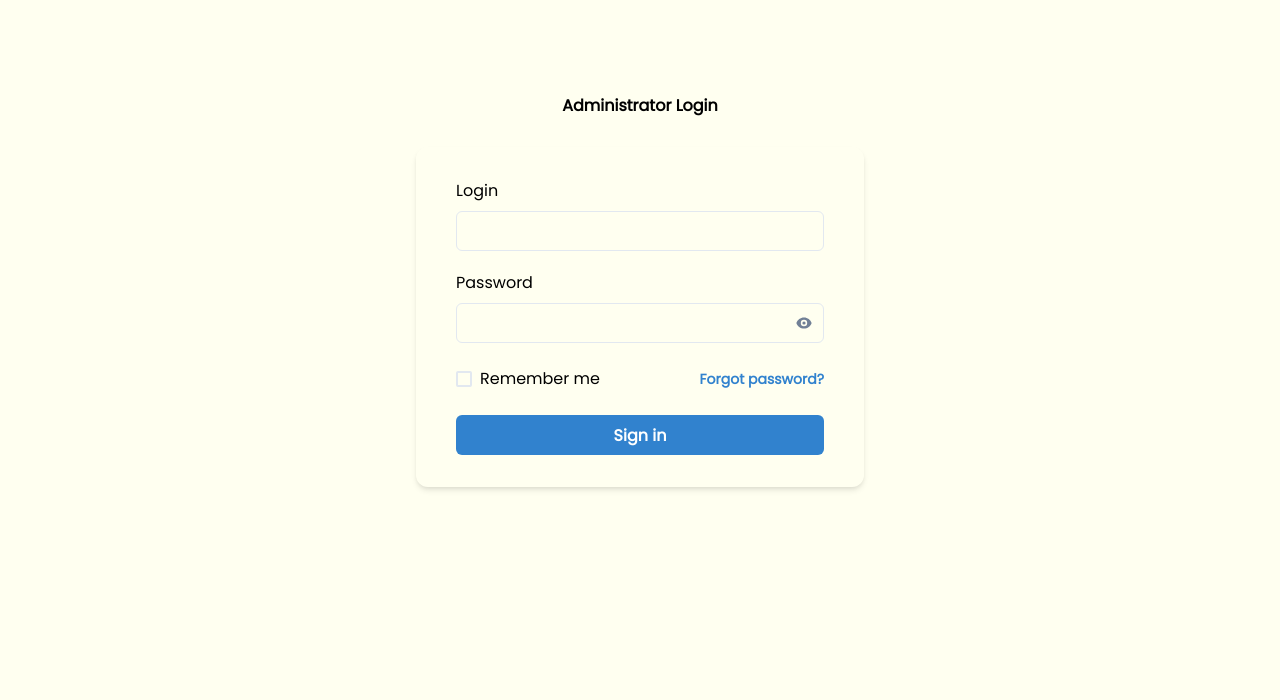
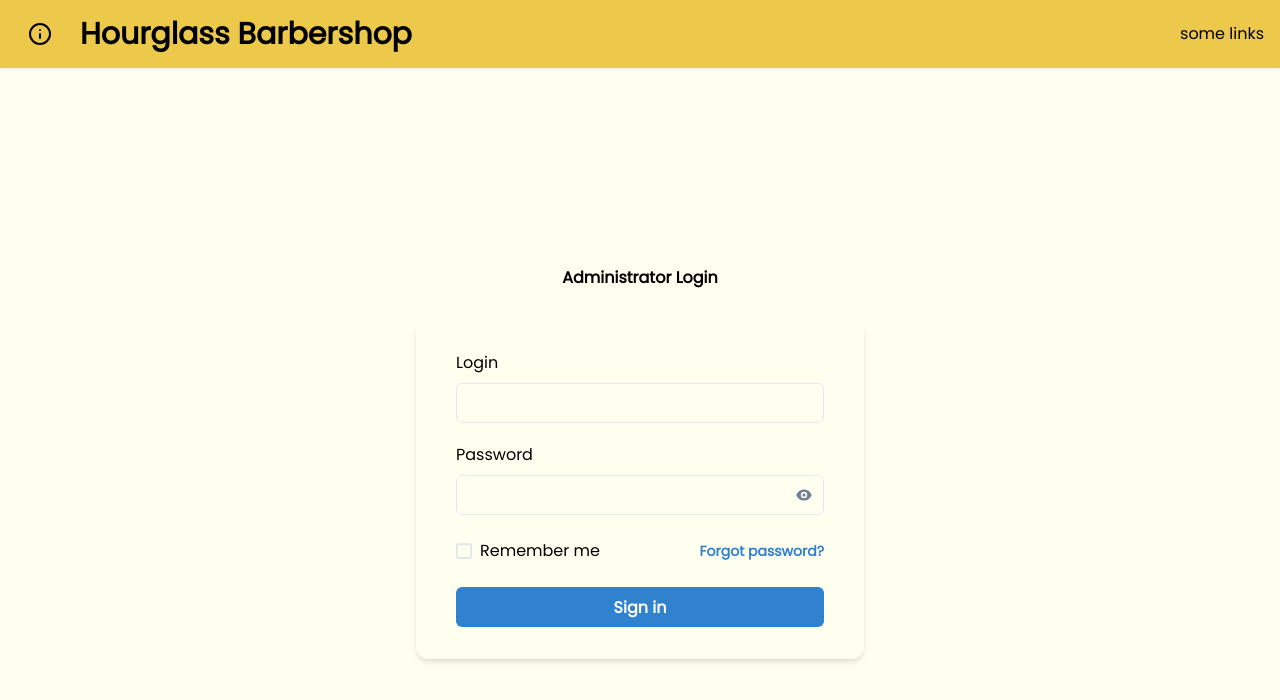
Before and after one commit to xxKeefer/barbershop-ui, a Next.js app: page /admin in a window 1280 px wide. Shown: the top 700 px of the page. Built offline with nearby package versions, Linux system fonts and the light colour scheme; no server answers.

Commit message:
feat: :sparkles: navbar implemented

```diff
--- a/src/components/Layout/Layout.tsx
+++ b/src/components/Layout/Layout.tsx
@@ -1,9 +1,10 @@
-import { Container, VStack } from '@chakra-ui/react'
+import { Box, VStack } from '@chakra-ui/react'
 import React from 'react'
 
 import { useAuth } from '~/contexts'
 
 import { AdminHeader } from './AdminHeader'
+import { NavHeader } from './NavHeader'
 
 type Props = {
     children: React.ReactNode
@@ -15,7 +16,8 @@ export const Layout = ({ children, preview }: Props) => {
     return (
         <VStack w="full" h="full">
             {!!user && <AdminHeader preview={preview} />}
-            <Container>{children}</Container>
+            <NavHeader />
+            <Box>{children}</Box>
         </VStack>
     )
 }
--- /dev/null
+++ b/src/components/Layout/NavHeader.tsx
@@ -0,0 +1,73 @@
+import {
+    Box,
+    CloseButton,
+    Heading,
+    Icon,
+    Square,
+    Stack,
+    Text,
+    useBreakpointValue,
+    useColorModeValue,
+} from '@chakra-ui/react'
+import { FiInfo } from 'react-icons/fi'
+
+export const NavHeader = () => {
+    const isMobile = useBreakpointValue({ base: true, md: false })
+
+    const navHeader = {
+        businessName: 'Hourglass Barbershop',
+    }
+
+    return (
+        <Box as="section" pb={{ base: '12', md: '24' }} w="full">
+            <Box bg="yellow.400" boxShadow={useColorModeValue('sm', 'sm-dark')}>
+                <Box py={{ base: '4', md: '2.5' }} px="4" position="relative">
+                    <CloseButton
+                        display={{ sm: 'none' }}
+                        position="absolute"
+                        right="2"
+                        top="2"
+                    />
+                    <Stack
+                        direction={{ base: 'column', sm: 'row' }}
+                        justify="space-between"
+                        spacing={{ base: '3', md: '2' }}
+                    >
+                        <Stack
+                            spacing="4"
+                            direction={{ base: 'column', md: 'row' }}
+                            align={{ base: 'start', md: 'center' }}
+                        >
+                            {!isMobile && (
+                                <Square
+                                    size="12"
+                                    bg="bg-subtle"
+                                    borderRadius="md"
+                                >
+                                    <Icon as={FiInfo} boxSize="6" />
+                                </Square>
+                            )}
+                            <Stack
+                                direction={{ base: 'column', md: 'row' }}
+                                spacing={{ base: '0.5', md: '1.5' }}
+                                pe={{ base: '4', sm: '0' }}
+                            >
+                                <Heading as="h1" size="lg">
+                                    {navHeader.businessName}
+                                </Heading>
+                            </Stack>
+                        </Stack>
+
+                        <Stack
+                            direction={{ base: 'column', sm: 'row' }}
+                            spacing={{ base: '3', sm: '2' }}
+                            align={{ base: 'stretch', sm: 'center' }}
+                        >
+                            <Text>some links</Text>
+                        </Stack>
+                    </Stack>
+                </Box>
+            </Box>
+        </Box>
+    )
+}
```
